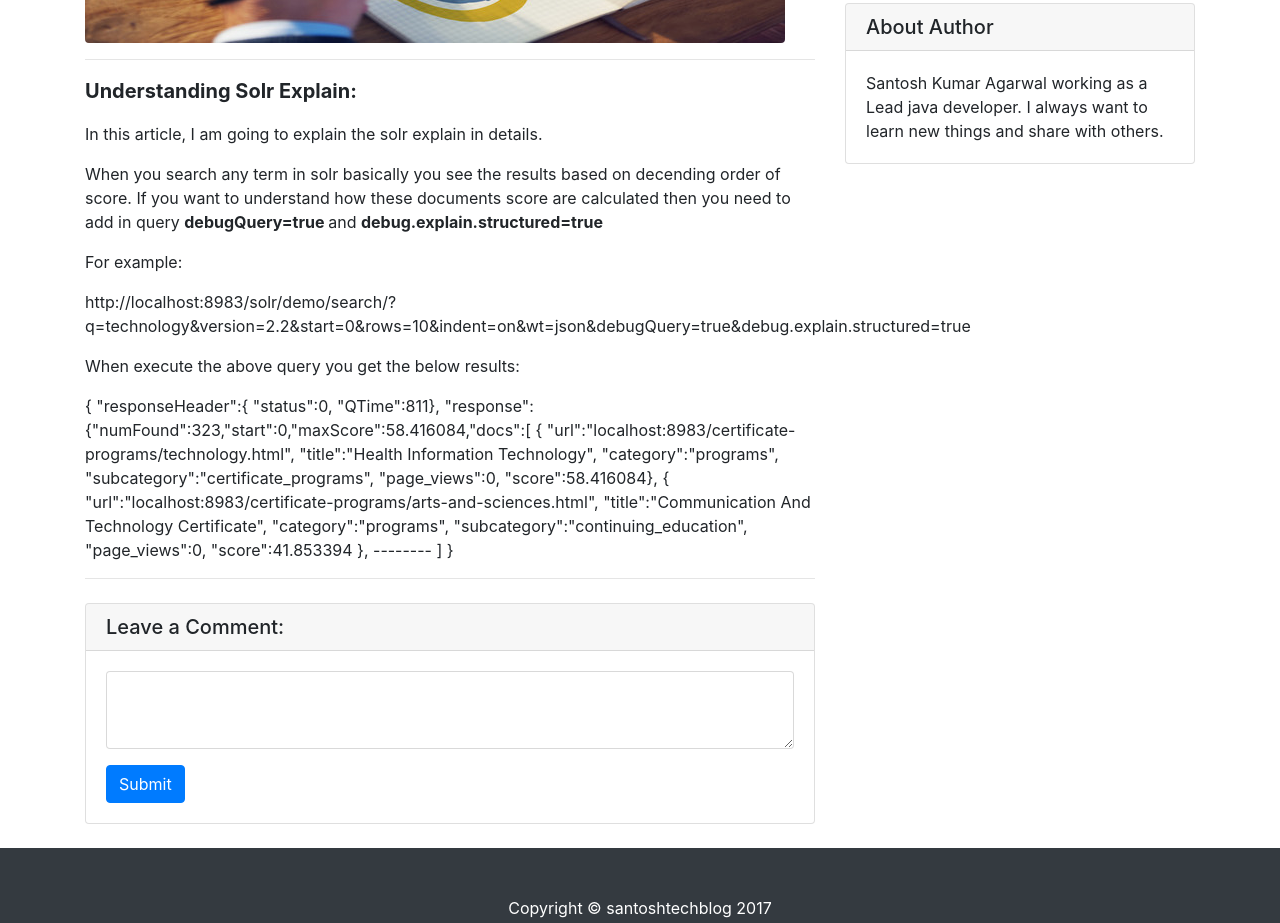
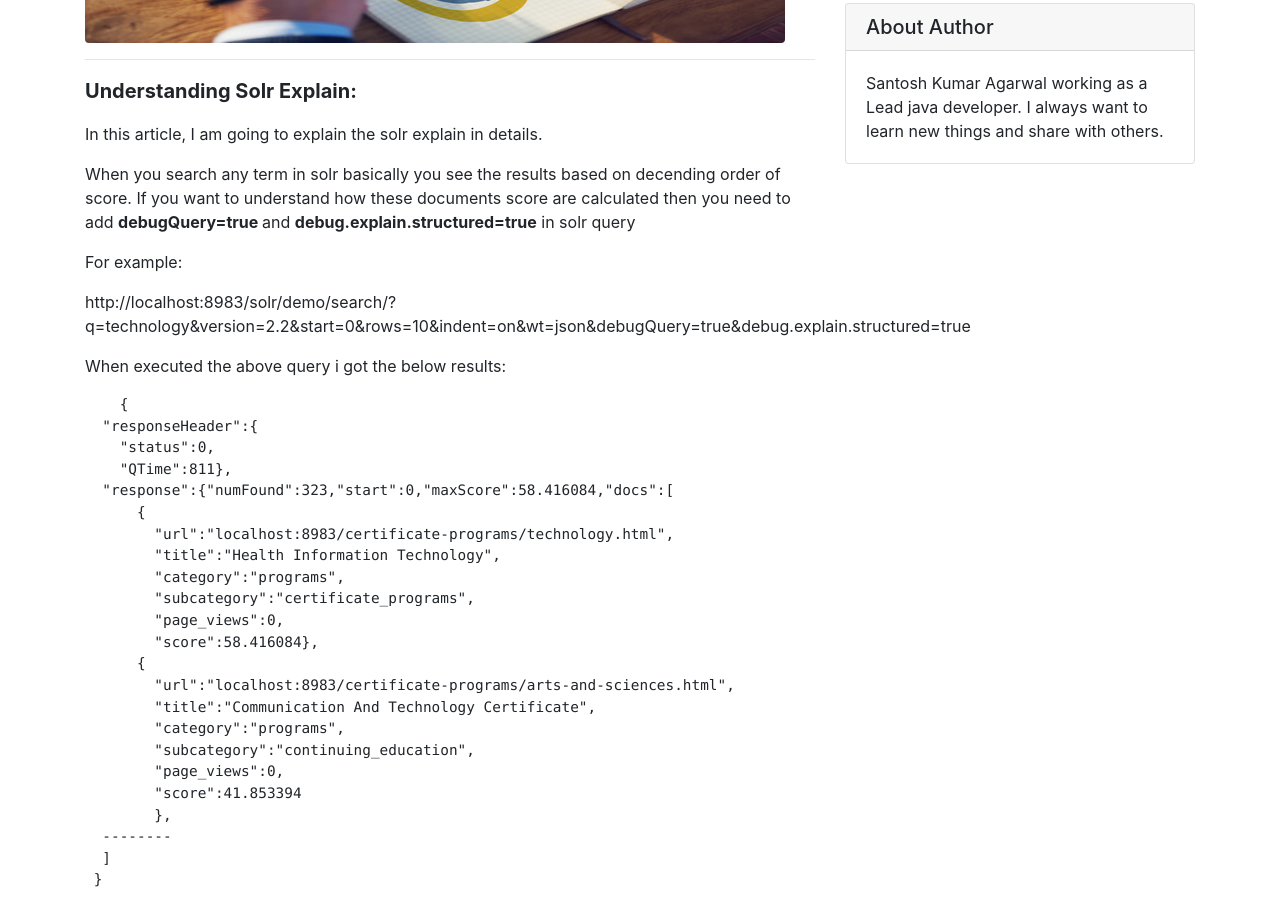
Before and after one commit to santoshagarwal/santoshagarwal.github.io, a website: page index.html in a window 1280 px wide. Shown: the part 509-1432 px from the top of the page. Drawn offline with Linux system fonts and the light colour scheme.

Commit message:
Code snippet

```diff
--- a/index.html
+++ b/index.html
@@ -81,12 +81,14 @@
           <p class="lead boldHeader">Understanding Solr Explain:</p>
           <p>In this article, I am going to explain the solr explain in details.</p>
           <p>When you search any term in solr basically you see the results based on decending order of score.
-          If you want to understand how these documents score are calculated then you need to add in query <strong>debugQuery=true </strong>and
-          <strong>debug.explain.structured=true</strong></p>
+          If you want to understand how these documents score are calculated then you need to add <strong>debugQuery=true </strong>and
+          <strong>debug.explain.structured=true</strong> in solr query</p>
           <p>For example:</p>
            <p>http://localhost:8983/solr/demo/search/?q=technology&version=2.2&start=0&rows=10&indent=on&wt=json&debugQuery=true&debug.explain.structured=true</p>
-	    <p>When execute the above query you get the below results:</p>
-	     <p>{
+	    <p>When executed the above query i got the below results:</p>
+
+		     <pre id="code_snippet_11" style="position:relative;width:100%;border:0;padding:0;">
+    {
   "responseHeader":{
     "status":0,
     "QTime":811},
@@ -108,7 +110,9 @@
 	},
   --------
   ]
- }</p>
+ }
+ </pre>
+
           <hr>
 
           <!-- Comments Form -->
```
